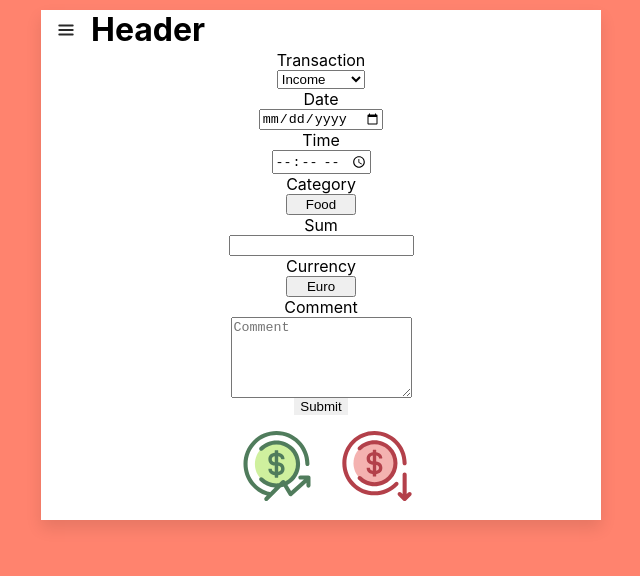
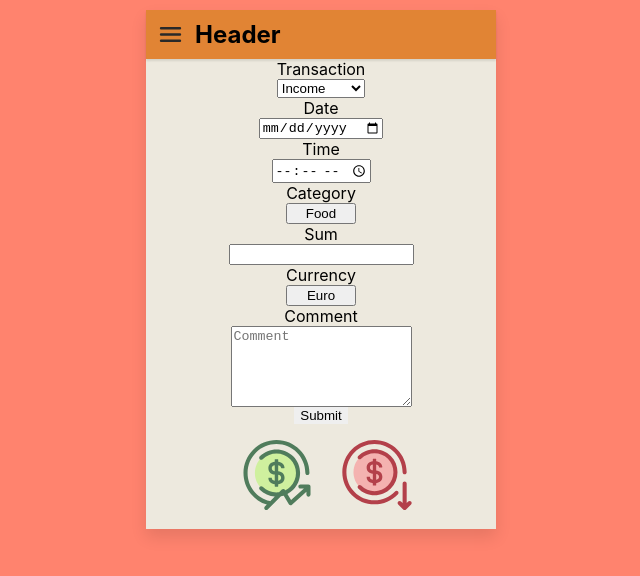
Before and after one commit to mykhailotsynkevych/react-app-wallet, a React (Create React App) app: page / in a window 1280 px wide. Shown: the top 576 px of the page, without its empty margins (319-959 px from the left). Built offline with nearby package versions, Linux system fonts and the light colour scheme.

Commit message:
+ Styled Components in Header Component

```diff
--- a/package.json
+++ b/package.json
@@ -10,6 +10,7 @@
     "react": "^18.2.0",
     "react-dom": "^18.2.0",
     "react-scripts": "5.0.1",
+    "styled-components": "^5.3.6",
     "web-vitals": "^2.1.4"
   },
   "scripts": {
--- a/public/index.html
+++ b/public/index.html
@@ -24,7 +24,7 @@
       work correctly both with client-side routing and a non-root public URL.
       Learn how to configure a non-root public URL by running `npm run build`.
     -->
-    <title>React App</title>
+    <title>React App Wallet</title>
   </head>
   <body>
     <noscript>You need to enable JavaScript to run this app.</noscript>
--- a/src/App.css
+++ b/src/App.css
@@ -1,38 +1,3 @@
-a {
-  text-decoration: none;
-}
-
-button {
-  border: none;
-}
-
-link {
-  text-decoration: none;
-  border-bottom: 1px solid #ececec;
-}
-
-
-h1,
-h2,
-h3,
-h4,
-h5,
-h6,
-ul,
-ol,
-li,
-p {
-  margin: 0;
-  padding: 0;
-  list-style-type: none;
-}
-
-img {
-  display: block;
-  max-width: 100%;
-  height: auto;
-}
-
 .App {
   margin: 0px;
   padding: 10px 0px;
--- a/src/components/Categories/CategoriesList.jsx
+++ b/src/components/CategoriesList/CategoriesList.jsx
@@ -8,11 +8,11 @@ const CategoriesList = () => {
       <ul>
         <li className={s.categoriesItem}>
           <p>Food</p>
-          <button type="button" className={s.btnMore}><img src={moreIcon}/></button>
+          <button type="button" className={s.btnMore}><img src={moreIcon} alt='icon More'/></button>
         </li>
         <li className={s.categoriesItem}>
           <p>Other</p>
-          <button type="button" className={s.btnMore}><img src={moreIcon}/></button>
+          <button type="button" className={s.btnMore}><img src={moreIcon} alt='icon More'/></button>
         </li>
       </ul>
       <form name="add_category" autoComplete="off" noValidate className={s.categoriesItem}>
@@ -20,7 +20,7 @@ const CategoriesList = () => {
           <input type="text" name="category" placeholder="New category..." />
         </label>
 
-        <button type="submit" className={s.btnAdd}><img src={addIcon}/></button>
+        <button type="submit" className={s.btnAdd}><img src={addIcon} alt='icon Add'/></button>
       </form>
     </div>
   );
--- a/src/components/Header/Header.jsx
+++ b/src/components/Header/Header.jsx
@@ -1,12 +1,12 @@
-import s from "./Header.module.css";
+import { StyledMainTitle, StyledHeaderWrapper, StyledMenuBurger } from "./Header.styled";
 import menuBurger from "../../icons/menu-burger.svg";
 
 const Header = () => {
   return (
-    <header className={s.headerWraper}>
-    <button type="button" className={s.arrow}><img src={menuBurger}/></button>
-    <h1>Header</h1>
-    </header>
+    <StyledHeaderWrapper>
+    <StyledMenuBurger type="button"><img src={menuBurger} alt='icon Burger Menu'/></StyledMenuBurger>
+    <StyledMainTitle>Header</StyledMainTitle>
+    </StyledHeaderWrapper>
   );
 };
 export default Header;
--- a/src/components/Header/Header.module.css
+++ /dev/null
@@ -1,9 +0,0 @@
-.headerWraper {
-    display: flex;
-}
-
-.arrow {
-    background-color: inherit;
-    width: 30px;
-    margin: 10px;
-}
--- /dev/null
+++ b/src/components/Header/Header.styled.js
@@ -0,0 +1,21 @@
+import styled from "styled-components";
+
+const StyledMainTitle = styled.h1`
+  font-size: 1.5em;
+  text-align: center;
+`;
+
+const StyledHeaderWrapper = styled.section`
+  display: flex;
+  align-items: center;
+  background-color: rgb(225, 132, 52);
+  box-shadow: 0px 2px 2px rgb(0 0 0 / 10%);
+`;
+
+const StyledMenuBurger = styled.section`
+background-color: inherit;
+width: 25px;
+margin: 12px;
+`;
+
+export { StyledMainTitle, StyledHeaderWrapper, StyledMenuBurger };
--- a/src/index.css
+++ b/src/index.css
@@ -13,3 +13,38 @@ code {
   font-family: source-code-pro, Menlo, Monaco, Consolas, 'Courier New',
     monospace;
 }
+
+a {
+  text-decoration: none;
+}
+
+button {
+  border: none;
+}
+
+link {
+  text-decoration: none;
+  border-bottom: 1px solid #ececec;
+}
+
+
+h1,
+h2,
+h3,
+h4,
+h5,
+h6,
+ul,
+ol,
+li,
+p {
+  margin: 0;
+  padding: 0;
+  list-style-type: none;
+}
+
+img {
+  display: block;
+  max-width: 100%;
+  height: auto;
+}
--- a/src/pages/MainPage.jsx
+++ b/src/pages/MainPage.jsx
@@ -17,7 +17,7 @@ const MainPage = () => {
           <TransactionForm />
           <button className={s.btnTransaction}>
             <svg width="70" height="70">
-              <use href={`${sprite}#icon-income`}></use>
+              <use href={sprite + "#icon-income"}></use>
             </svg>
           </button>
           <button className={s.btnTransaction}>
--- a/src/pages/MainPage.module.css
+++ b/src/pages/MainPage.module.css
@@ -1,8 +1,8 @@
 .wrapper {
-    max-width: 560px;
+    max-width: 350px;
     margin-left: auto;
     margin-right: auto;
-    background-color: white;
+    background-color: rgb(237, 233, 222);
     box-shadow: 0px 8px 15px rgb(0 0 0 / 10%);
 }
 
```
Also changed, not shown: src/components/CategoriesList/CategoriesList.module.css (renamed from src/components/Categories/CategoriesList.module.css), 1 other file (tests, documents, lock files or other folders).
